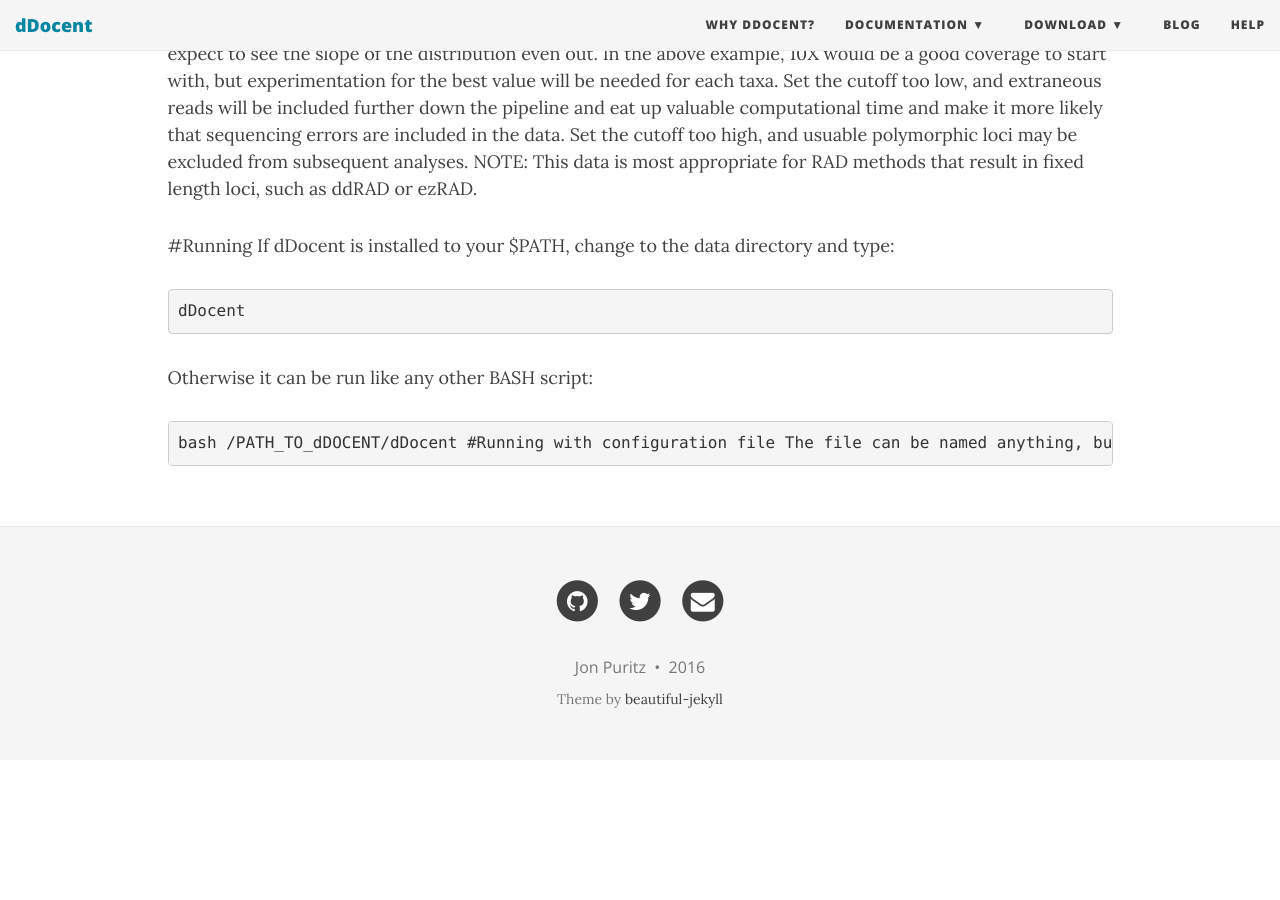
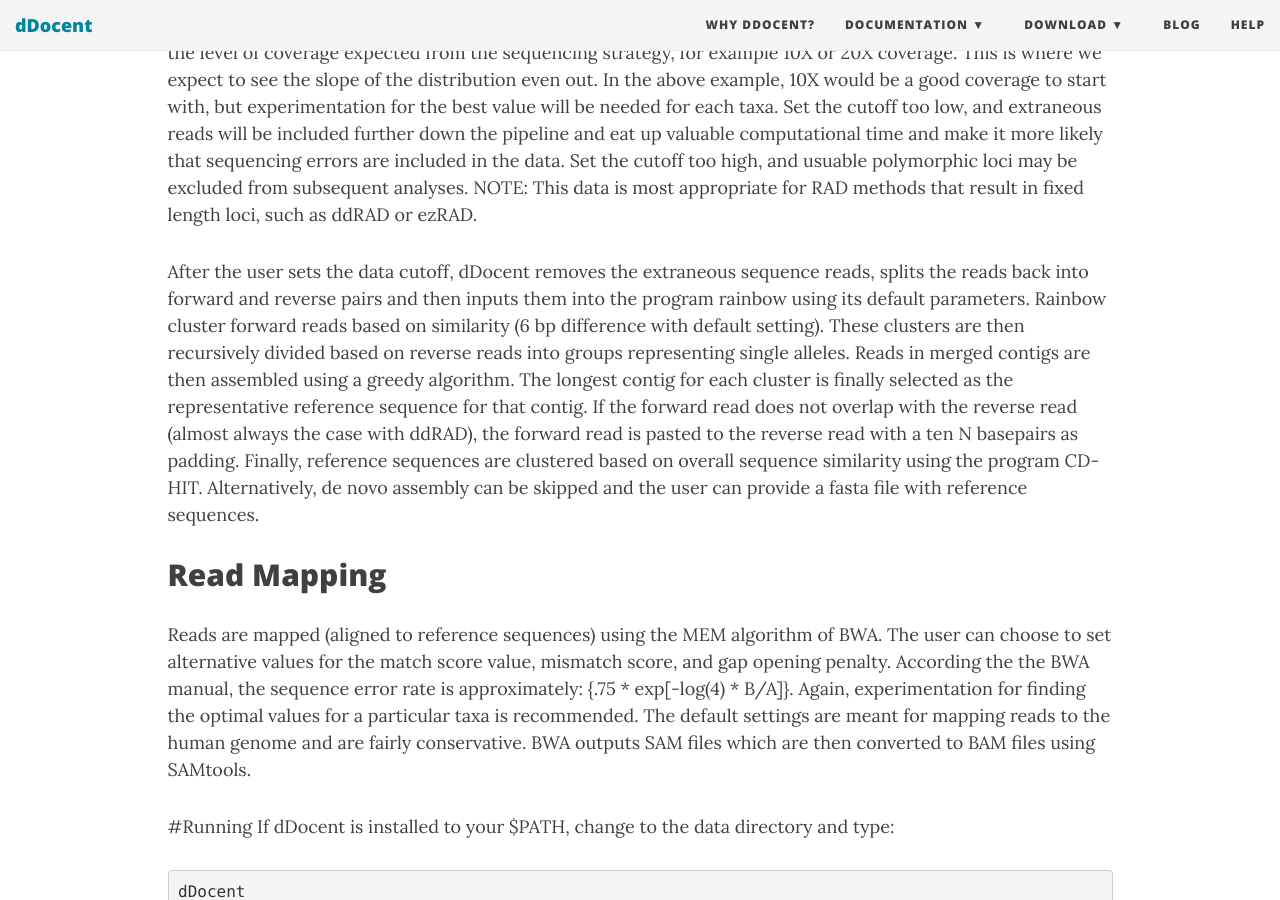
Before and after one commit to jpuritz/dDocent, a Jekyll site: the page built from UserGuide.md, in a window 1280 px wide and 900 px high, scrolled down 1052 px. Built offline with Jekyll 4.4.1, drawn with Linux system fonts in a browser that asks for light colours; nearby versions of some CDN libraries; before the commit the page ends 1812 px from its top, so only the background shows below that; some of the changed text lies outside the part shown.

Commit message:
Update UserGuide.md

```diff
--- a/UserGuide.md
+++ b/UserGuide.md
@@ -9,6 +9,7 @@ subtitle: Everything there is to know
 * [Basic Principles: What does dDocent do?](#what-does-ddocent-do)
 	* [Quality Filtering](#quality-filtering)
 	* [Assembly](#de-novo-assembly)
+	* [Mapping] (#read-mapping)
 
 
 # What does dDocent do?
@@ -21,11 +22,11 @@ dDocent uses a novel hybrid approach to assemble reference contigs (RAD loci) ba
 
 Screen Shot 2013-10-19 at 1.45.57 AMWhere there are a large proportion of reads that only have one or two occurences, meaning they will not likely be informative on the population scale.  Even if a locus was polymorphic to the point that it was unique to the individual, one can expect that one unique allele would be present at least the level of coverage expected from the sequencing strategy, for example 10X or 20X coverage.  This is where we expect to see the slope of the distribution even out.  In the above example, 10X would be a good coverage to start with, but experimentation for the best value will be needed for each taxa.  Set the cutoff too low, and extraneous reads will be included further down the pipeline and eat up valuable computational time and make it more likely that sequencing errors are included in the data.  Set the cutoff too high, and usuable polymorphic loci may be excluded from subsequent analyses.  NOTE: This data is most appropriate for RAD methods that result in fixed length loci, such as ddRAD or ezRAD.
 
+After the user sets the data cutoff, dDocent removes the extraneous sequence reads, splits the reads back into forward and reverse pairs and then inputs them into the program rainbow using its default parameters.  Rainbow cluster forward reads based on similarity (6 bp difference with default setting).  These clusters are then recursively divided based on reverse reads into groups representing single alleles.  Reads in merged contigs are then assembled using a greedy algorithm.  The longest contig for each cluster is finally selected as the representative reference sequence for that contig.  If the forward read does not overlap with the reverse read (almost always the case with ddRAD), the forward read is pasted to the reverse read with a ten N basepairs as padding.  Finally, reference sequences are clustered based on overall sequence similarity using the program CD-HIT.  Alternatively, de novo assembly can be skipped and the user can provide a fasta file with reference sequences.
 
+## Read Mapping
 
-
-
-
+Reads are mapped (aligned to reference sequences) using the MEM algorithm of BWA.  The user can choose to set alternative values for the match score value, mismatch score, and gap opening penalty.  According the the BWA manual, the sequence error rate is approximately: {.75 * exp[-log(4) * B/A]}.  Again, experimentation for finding the optimal values for a particular taxa is recommended.  The default settings are meant for mapping reads to the human genome and are fairly conservative.  BWA outputs SAM files which are then converted to BAM files using SAMtools.
 
 
 
```
